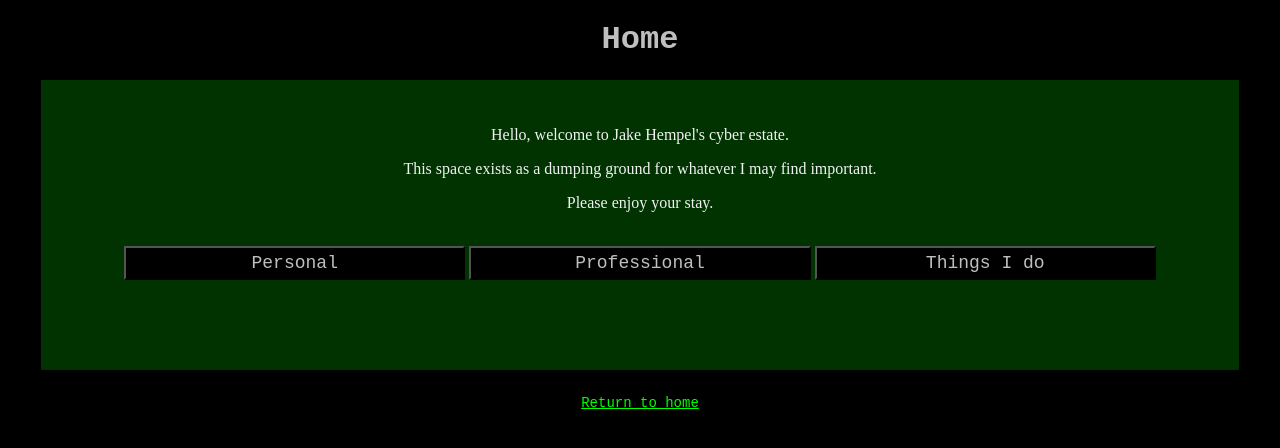
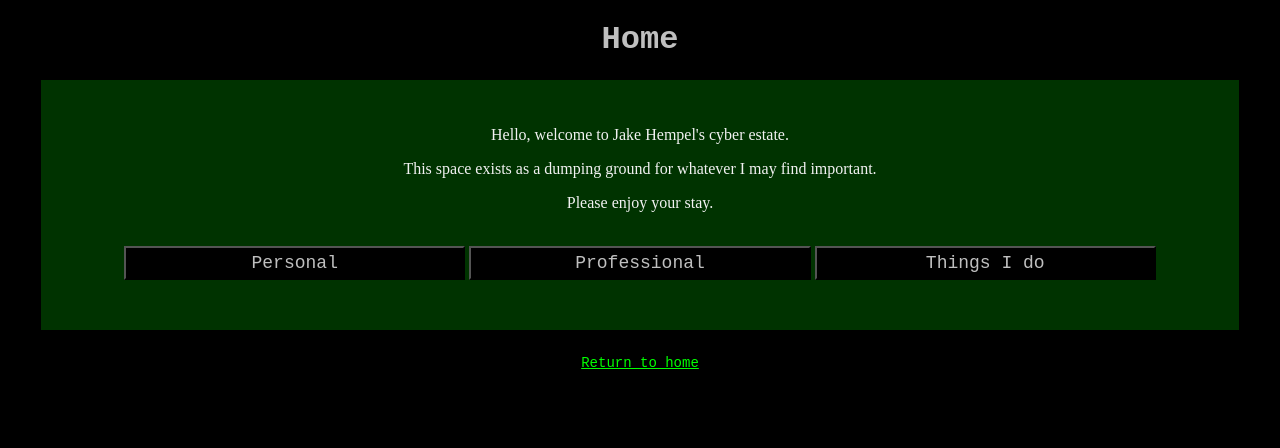
Before and after one commit to jakehempel/jakehempel.us, a Jekyll site: the page built from home.html, in a window 1280 px wide. Shown: the top 448 px of the page. Built offline with Jekyll 4.4.1, drawn with Linux system fonts in a browser that asks for light colours.

Commit message:
Updated jekyll on new system

```diff
--- a/404.html
+++ b/404.html
@@ -21,5 +21,5 @@ layout: default
   <h1>404</h1>
 
   <p>Page not found :(</p>
-  <p>It's not your fault, it's probably me...</p>
+  <p>It's not your fault, it's probably mine...</p>
 </div>
--- a/home.html
+++ b/home.html
@@ -5,8 +5,8 @@ title: Home
 
 
 <script src="assets/jquery-3.3.1.min.js"></script>
+
 <script>
-
 $(document).ready(function(){
 
   $("#menus").children().hide();
@@ -25,9 +25,6 @@ $(document).ready(function(){
     $("#menus").children().hide();
     $("#musings").toggle();
   });
-
-
-
 });
 </script>
 
@@ -45,7 +42,7 @@ $(document).ready(function(){
 
 
 
-<div id="menus" style="padding: 30px">
+<div id="menus" style="padding: 10px">
 
   <div id="personal">
 
```
Also changed, not shown: Gemfile.lock, README.md.
